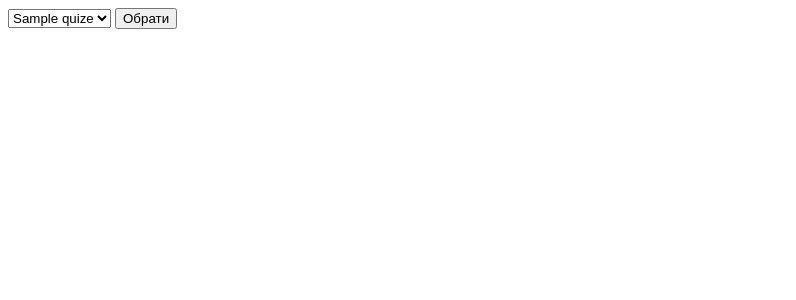
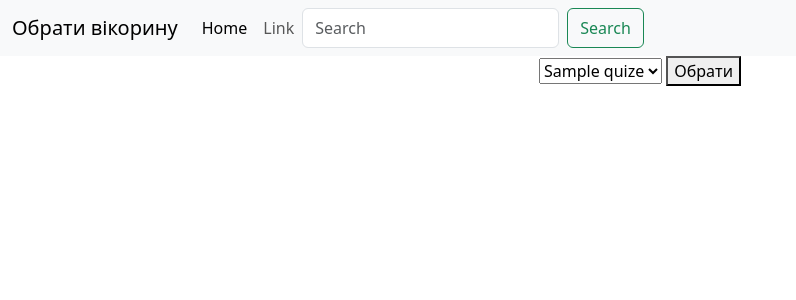
Before and after one commit to Milka1chokolatka/quiz-web, a Flask app: template templates/index.html in a window 1280 px wide. Shown: the top 300 px of the page, without its empty margins (0-796 px from the left). Run offline with Flask 3, Linux system fonts and the light colour scheme; the template is opened without the code that fills it: most values are stand-ins (such as "Sample title", 1, 10 or a date in 2020).

Commit message:
i add class and oot strap

```diff
--- a/app.py
+++ b/app.py
@@ -64,10 +64,14 @@ def test():
 
 @app.route("/result")
 def result():
-    return render_template("result.html",
+    result = render_template("result.html",
                             right=session["correct_ans"],
                             wrong=session["wrong_ans"],
                             total=session["total"])
+    session.clear()
+    return result
+
+
 
 
 
--- /dev/null
+++ b/templates/base.html
@@ -0,0 +1,57 @@
+<!doctype html>
+<html lang="en">
+
+<head>
+    <meta charset="utf-8">
+    <meta name="viewport" content="width=device-width, initial-scale=1">
+    <title>{% block title %}{% endblock %}</title>
+    <link href="https://cdn.jsdelivr.net/npm/bootstrap@5.3.8/dist/css/bootstrap.min.css" rel="stylesheet"
+        integrity="sha384-sRIl4kxILFvY47J16cr9ZwB07vP4J8+LH7qKQnuqkuIAvNWLzeN8tE5YBujZqJLB" crossorigin="anonymous">
+</head>
+
+<body>
+    <nav class="navbar navbar-expand-lg bg-body-tertiary">
+        <div class="container-fluid">
+            <a class="navbar-brand" href="{{url_for('index')}}">Обрати вікорину</a>
+            <button class="navbar-toggler" type="button" data-bs-toggle="collapse"
+                data-bs-target="#navbarSupportedContent" aria-controls="navbarSupportedContent" aria-expanded="false"
+                aria-label="Toggle navigation">
+                <span class="navbar-toggler-icon"></span>
+            </button>
+            <div class="collapse navbar-collapse" id="navbarSupportedContent">
+                <ul class="navbar-nav me-auto mb-2 mb-lg-0">
+                    <li class="nav-item">
+                        <a class="nav-link active" aria-current="page" href="#">Home</a>
+                    </li>
+                    <li class="nav-item">
+                        <a class="nav-link" href="#">Link</a>
+                    </li>
+                    <form class="d-flex" role="search">
+                        <input class="form-control me-2" type="search" placeholder="Search" aria-label="Search" />
+                        <button class="btn btn-outline-success" type="submit">Search</button>
+                    </form>
+            </div>
+        </div>
+    </nav>
+    <div class="container text-center">
+        <div class="row">
+            <div class="col">
+            </div>
+            <div class="col-6">
+                {% block content %}{% endblock %}
+            </div>
+            <div class="col">
+            </div>
+        </div>
+        <script src="https://cdn.jsdelivr.net/npm/bootstrap@5.3.8/dist/js/bootstrap.bundle.min.js"
+            integrity="sha384-FKyoEForCGlyvwx9Hj09JcYn3nv7wiPVlz7YYwJrWVcXK/BmnVDxM+D2scQbITxI"
+            crossorigin="anonymous"></script>
+        <script src="https://cdn.jsdelivr.net/npm/@popperjs/core@2.11.8/dist/umd/popper.min.js"
+            integrity="sha384-I7E8VVD/ismYTF4hNIPjVp/Zjvgyol6VFvRkX/vR+Vc4jQkC+hVqc2pM8ODewa9r"
+            crossorigin="anonymous"></script>
+        <script src="https://cdn.jsdelivr.net/npm/bootstrap@5.3.8/dist/js/bootstrap.min.js"
+            integrity="sha384-G/EV+4j2dNv+tEPo3++6LCgdCROaejBqfUeNjuKAiuXbjrxilcCdDz6ZAVfHWe1Y"
+            crossorigin="anonymous"></script>
+</body>
+
+</html>
--- a/templates/index.html
+++ b/templates/index.html
@@ -1,11 +1,6 @@
-<!DOCTYPE html>
-<html lang="en">
-<head>
-    <meta charset="UTF-8">
-    <meta name="viewport" content="width=device-width, initial-scale=1.0">
-    <title>Обери вікторину</title>
-</head>
-<body>
+{% extends "base.html" %}
+{% block title %} Обрати вікторину{% endblock %}
+{% block content %}
     <form action="/" method="POST">
         <select name="quiz">
             {% for id, title, description in quizes_list %}
@@ -14,6 +9,4 @@
         </select>
         <button type="submit">Обрати</button>
     </form>
-
-</body>
-</html>
+    {% endblock %}
```
